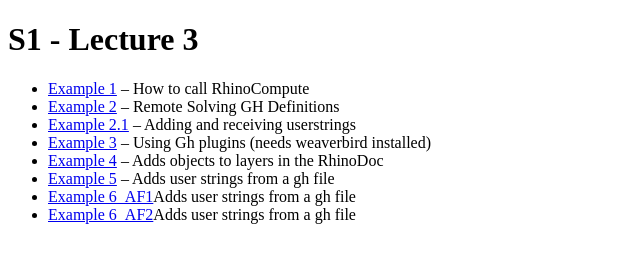
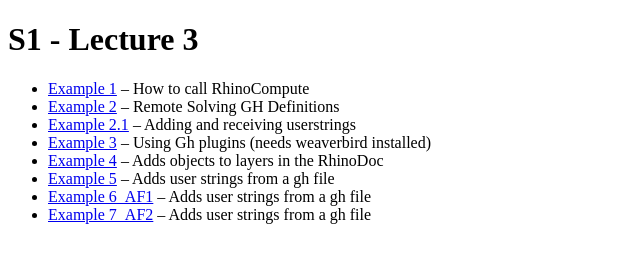
Before and after one commit to iaac-macad/assignment-03-Ahmedfaizal66, a plain HTML site: page index.html in a window 1280 px wide. Shown: the whole page, without its empty margins (0-640 px from the left). Drawn offline with Linux system fonts and the light colour scheme.

Commit message:
sdatsgesd

```diff
--- a/index.html
+++ b/index.html
@@ -13,8 +13,8 @@
             <li><a href="./example3/">Example 3</a> – Using Gh plugins (needs weaverbird installed)</li>
             <li><a href="./example4/">Example 4</a> – Adds objects to layers in the RhinoDoc</li>
             <li><a href="./example5/">Example 5</a> – Adds user strings from a gh file</li>
-            <li><a href="./example6_AF1/">Example 6_AF1</a>Adds user strings from a gh file</li>
-            <li><a href="./example7_AF2/">Example 6_AF2</a>Adds user strings from a gh file</li>
+            <li><a href="./example6_AF1/">Example 6_AF1</a> – Adds user strings from a gh file</li>
+            <li><a href="./example7_AF2/">Example 7_AF2</a> – Adds user strings from a gh file</li>
         </ul>
     </body>
 </html>
```
